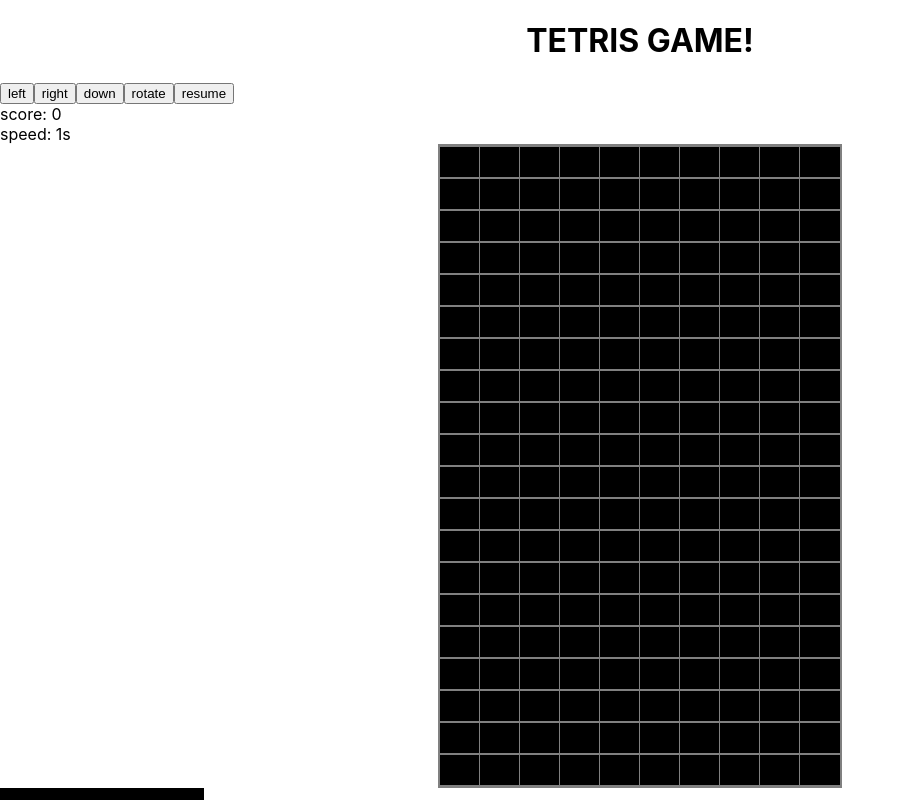
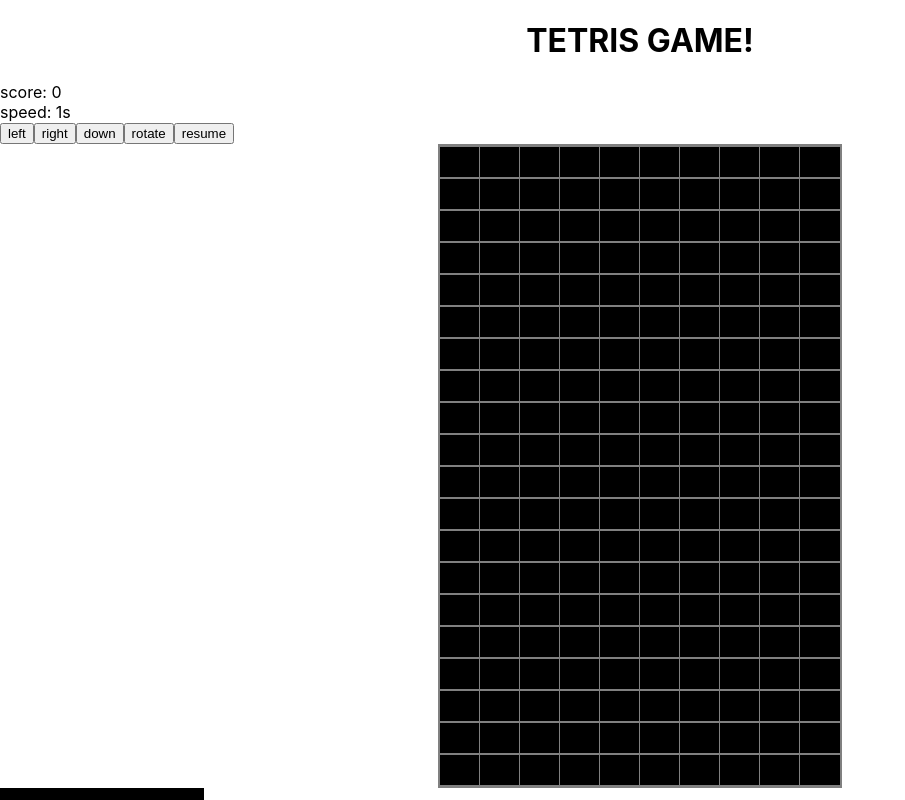
Before and after one commit to Mohanadfarid/tetrisgame, a React (Create React App) app: page / in a window 1280 px wide. Shown: the top 800 px of the page, without its empty margins (0-905 px from the left). Built offline with nearby package versions, Linux system fonts and the light colour scheme.

Commit message:
restructured the components to sperate the movement controles from the board logic

```diff
--- a/src/App.js
+++ b/src/App.js
@@ -1,11 +1,11 @@
 
 import './App.css';
-import Board from './components/Board/Board';
+import GameUi from './components/GameUi/GameUi';
 
 function App() {
   return (<>
     <h1>TETRIS GAME!</h1>
-    <Board/>
+    <GameUi/>
   </>);
 }
 
--- a/src/components/Board/Board.jsx
+++ b/src/components/Board/Board.jsx
@@ -1,98 +1,52 @@
-import React, { useEffect, useState } from "react";
-import { useSelector } from "react-redux";
 import styles from "./board.module.css";
 import BoardColumn from "../boardColumn/BoardColumn";
-import { useDispatch } from "react-redux";
+import { useDispatch, useSelector } from "react-redux";
+import { useEffect} from "react";
+import { checkIfShapCanBeInserted, checkIfShapeCanGoDown } from "../../utils/helpers/checkersHelpers";
+import { moveDown, setcurrentShape } from "../../features/currentShape/currentShapeSlice";
+import { clearBoard, clearFullRows } from "../../features/board/boardSlice";
+import { createShapObject } from "../../utils/helpers/generalHelpers";
 import { randomShapeGenerator } from "../../features/currentShape/shapes";
-import {
-  moveDown,
-  moveLeft,
-  moveRight,
-  rotate,
-  setcurrentShape,
-} from "../../features/currentShape/currentShapeSlice";
-import {
-  checkIfShapCanBeInserted,
-  checkIfShapeCanGoDown,
-  checkIfShapeCanGoLeft,
-  checkIfShapeCanGoRight,
-  checkIfShapeCanRotate,
-} from "../../utils/helpers/checkersHelpers";
-import { clearBoard, clearFullRows } from "../../features/board/boardSlice";
-import { createShapObject, } from "../../utils/helpers/generalHelpers";
-import NextShape from "../NextShap/NextShape";
 
 
-const Board = () => {
+
+
+const Board = ({ nextShape, setnextShape,paused,setpaused }) => {
+
   const dispatch = useDispatch();
   const boardInfo = useSelector((state) => state.board);
   const shapInfo = useSelector((state) => state.currentShape);
-  const [paused, setpaused] = useState(true);
-  const [nextShape, setnextShape] = useState(createShapObject(randomShapeGenerator()));
 
 
   useEffect(() => {
-    if (!paused&&boardInfo.isGameRuning) {
+    if (!paused && boardInfo.isGameRuning) {
       const interval = setInterval(() => {
-        if(checkIfShapeCanGoDown(shapInfo, boardInfo)){
+        if (checkIfShapeCanGoDown(shapInfo, boardInfo)) {
           dispatch(moveDown(shapInfo));
-        }else{
-          if(checkIfShapCanBeInserted(nextShape,boardInfo)){
-            dispatch(clearFullRows())
-              dispatch(setcurrentShape(nextShape));
-              setnextShape(createShapObject(randomShapeGenerator()))
-
-          }else{
-            setpaused(true)
-            dispatch(clearBoard())
-            alert(`the game has ended! try again?`)
+        } else {
+          if (checkIfShapCanBeInserted(nextShape, boardInfo)) {
+            dispatch(clearFullRows());
+            dispatch(setcurrentShape(nextShape));
+            setnextShape(createShapObject(randomShapeGenerator()));
+          } else {
+            setpaused(true);
+            dispatch(clearBoard());
+            alert(`the game has ended! try again?`);
           }
-
         }
       }, boardInfo.speedLevel);
       return () => clearInterval(interval);
     }
-  }, [paused,shapInfo,boardInfo,dispatch,nextShape]);
+  }, [paused, shapInfo, boardInfo, dispatch, nextShape, setnextShape]);
 
-  const movingLeftHanddler = () => {
-    if (checkIfShapeCanGoLeft(shapInfo, boardInfo)) {
-      dispatch(moveLeft(shapInfo));
-    }
-  };
 
-  const movingRightHanddler = () => {
-    if (checkIfShapeCanGoRight(shapInfo, boardInfo)) {
-      dispatch(moveRight(shapInfo));
-    }
-  };
-
-  const movingDownHanddler =()=>{
-    if (checkIfShapeCanGoDown(shapInfo, boardInfo)) {
-      dispatch(moveDown(shapInfo));
-    }
-  }
-
-  const rotatingHanddler = ()=>{
-    if (checkIfShapeCanRotate(shapInfo, boardInfo)){
-      dispatch(rotate(shapInfo))
-    }
-  }
   return (
     <>
-      <button onClick={movingLeftHanddler}>left</button>
-      <button onClick={movingRightHanddler}>right</button>
-      <button onClick={movingDownHanddler}>down</button>
-      <button onClick={rotatingHanddler}>rotate</button>
-      <button onClick={()=>setpaused(!paused)}>{paused?`resume`:`pause`}</button>
-      <div>score:  {boardInfo.score}</div>
-      <div>speed:  {boardInfo.speedLevel/1000}s</div>
-
       <div className={`${styles.boardBody}`}>
         {boardInfo.boardStats.map((columnInfo, columnidex) => (
           <BoardColumn key={columnidex} columnInfo={columnInfo} />
         ))}
       </div>
-      <NextShape nextShape={nextShape}/>
     </>
   );
 };
--- /dev/null
+++ b/src/components/Controles/Controles.jsx
@@ -0,0 +1,59 @@
+
+import { useDispatch, useSelector } from "react-redux";
+import {
+  checkIfShapeCanGoDown,
+  checkIfShapeCanGoLeft,
+  checkIfShapeCanGoRight,
+  checkIfShapeCanRotate,
+} from "../../utils/helpers/checkersHelpers";
+import {
+  moveDown,
+  moveLeft,
+  moveRight,
+  rotate,
+} from "../../features/currentShape/currentShapeSlice";
+
+const Controles = ({paused,setpaused}) => {
+  const dispatch = useDispatch();
+  const boardInfo = useSelector((state) => state.board);
+  const shapInfo = useSelector((state) => state.currentShape);
+
+
+
+  const movingLeftHanddler = () => {
+    if (checkIfShapeCanGoLeft(shapInfo, boardInfo)) {
+      dispatch(moveLeft(shapInfo));
+    }
+  };
+
+  const movingRightHanddler = () => {
+    if (checkIfShapeCanGoRight(shapInfo, boardInfo)) {
+      dispatch(moveRight(shapInfo));
+    }
+  };
+
+  const movingDownHanddler = () => {
+    if (checkIfShapeCanGoDown(shapInfo, boardInfo)) {
+      dispatch(moveDown(shapInfo));
+    }
+  };
+
+  const rotatingHanddler = () => {
+    if (checkIfShapeCanRotate(shapInfo, boardInfo)) {
+      dispatch(rotate(shapInfo));
+    }
+  };
+  return (
+    <>
+      <button onClick={movingLeftHanddler}>left</button>
+      <button onClick={movingRightHanddler}>right</button>
+      <button onClick={movingDownHanddler}>down</button>
+      <button onClick={rotatingHanddler}>rotate</button>
+      <button onClick={() => setpaused(!paused)}>
+        {paused ? `resume` : `pause`}
+      </button>
+    </>
+  );
+};
+
+export default Controles;
--- /dev/null
+++ b/src/components/GameUi/GameUi.jsx
@@ -0,0 +1,25 @@
+import React, { useState } from 'react';
+import Board from '../Board/Board';
+import NextShape from '../NextShap/NextShape';
+import { createShapObject } from '../../utils/helpers/generalHelpers';
+import { randomShapeGenerator } from '../../features/currentShape/shapes';
+import { useSelector } from 'react-redux';
+import Controles from '../Controles/Controles';
+
+const GameUi = () => {
+    const [nextShape, setnextShape] = useState(createShapObject(randomShapeGenerator()));
+    const [paused, setpaused] = useState(true);
+    const boardInfo = useSelector((state) => state.board);
+
+    return (
+        <div>
+            <div>score:  {boardInfo.score}</div>
+            <div>speed:  {boardInfo.speedLevel/1000}s</div>
+            <Controles paused={paused} setpaused={setpaused} />
+            <Board paused={paused} setpaused={setpaused} nextShape={nextShape} setnextShape={setnextShape}/>
+            <NextShape  nextShape={nextShape}/>
+        </div>
+    );
+}
+
+export default GameUi;
```
